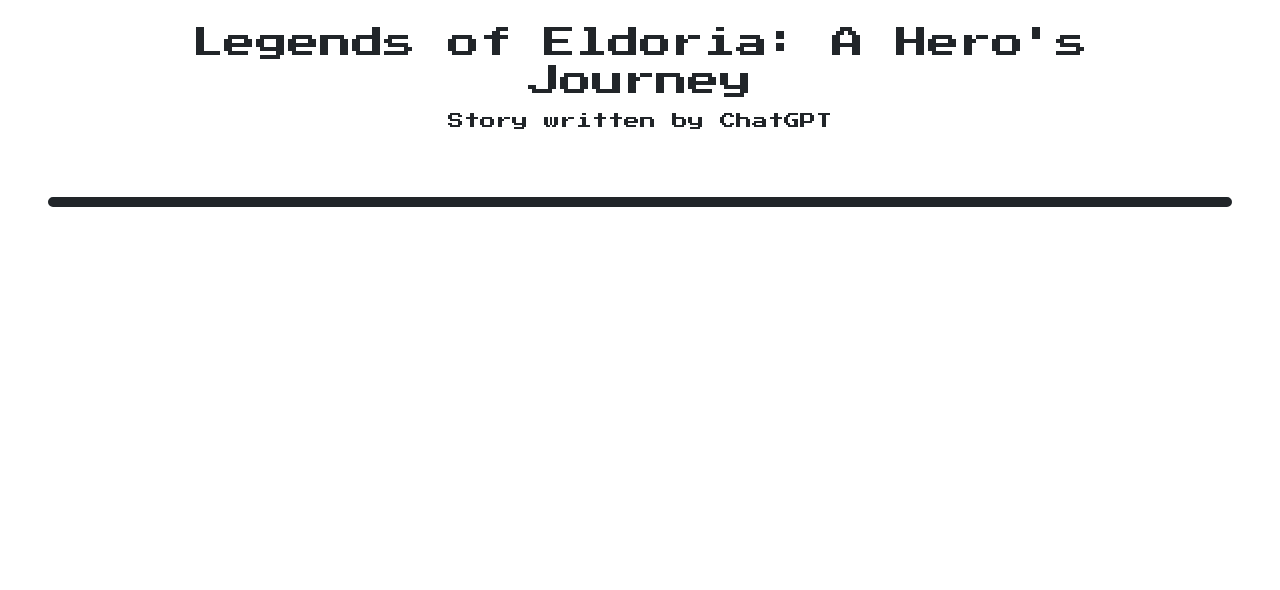
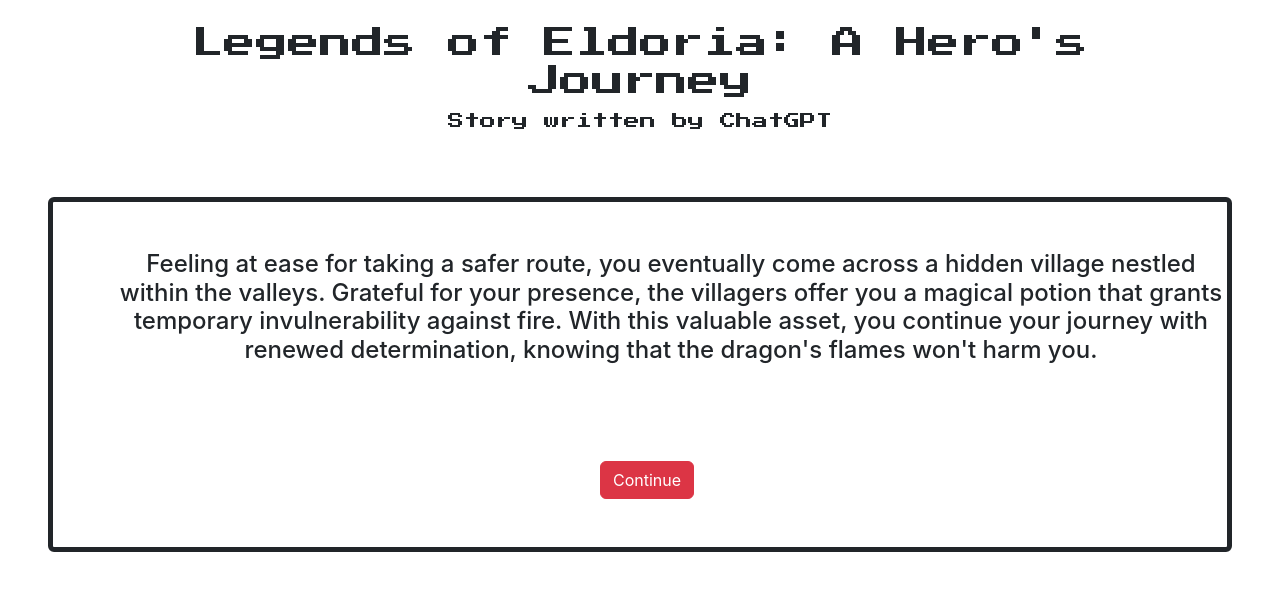
Before and after one commit to codingWithAaron/Legends-of-Eldoria, a React (Create React App) app: page /windingvalleys in a window 1280 px wide. Shown: the top 590 px of the page. Built offline with nearby package versions, Linux system fonts and the light colour scheme.

Commit message:
WindingValleys component created

```diff
--- a/src/screen/Screen.js
+++ b/src/screen/Screen.js
@@ -9,6 +9,7 @@
 import UnchartedWilderness from "./accept/UnchartedWilderness";
 import Mountains from "./accept/Mountains";
 import TreacherousPeaks from "./accept/TreacherousPeaks";
+import WindingValleys from "./accept/WindingValleys";
 
 function Screen(){
  return (
@@ -42,6 +43,9 @@
                 <Route path="/treacherouspeaks" exact={true}>
                     <TreacherousPeaks />
                 </Route>
+                <Route path="/windingvalleys" exact={true}>
+                    <WindingValleys />
+                </Route>
 
             </Switch>
         </div>
--- a/src/screen/accept/Mountains.js
+++ b/src/screen/accept/Mountains.js
@@ -20,7 +20,7 @@
                     <Link to="/treacherouspeaks" className="btn btn-danger">Treacherous Peaks</Link>
                 </div>
                 <div>
-                    <Link to="#" className="btn btn-danger">Winding Valleys</Link>
+                    <Link to="/windingvalleys" className="btn btn-danger">Winding Valleys</Link>
                 </div>
             </div>
         </div>
--- /dev/null
+++ b/src/screen/accept/WindingValleys.js
@@ -0,0 +1,23 @@
+import React from "react";
+import { Link } from "react-router-dom/cjs/react-router-dom.min";
+
+function WindingValleys(){
+ return (
+    <>
+        <div className="container d-flex flex-column m-5">
+            <div className="text-center">
+                <div className="mb-5">
+                    <h4>Feeling at ease for taking a safer route, you eventually come across a hidden village nestled within the valleys. Grateful for your presence, the villagers offer you a magical potion that grants temporary invulnerability against fire. With this valuable asset, you continue your journey with renewed determination, knowing that the dragon's flames won't harm you.</h4>
+                </div>
+            </div>
+            <div className="text-center mt-5 d-flex justify-content-center">
+                <div className="me-5">
+                    <Link to="#" className="btn btn-danger">Continue</Link>
+                </div>
+            </div>
+        </div>
+    </>
+ )
+}
+
+export default WindingValleys
```
